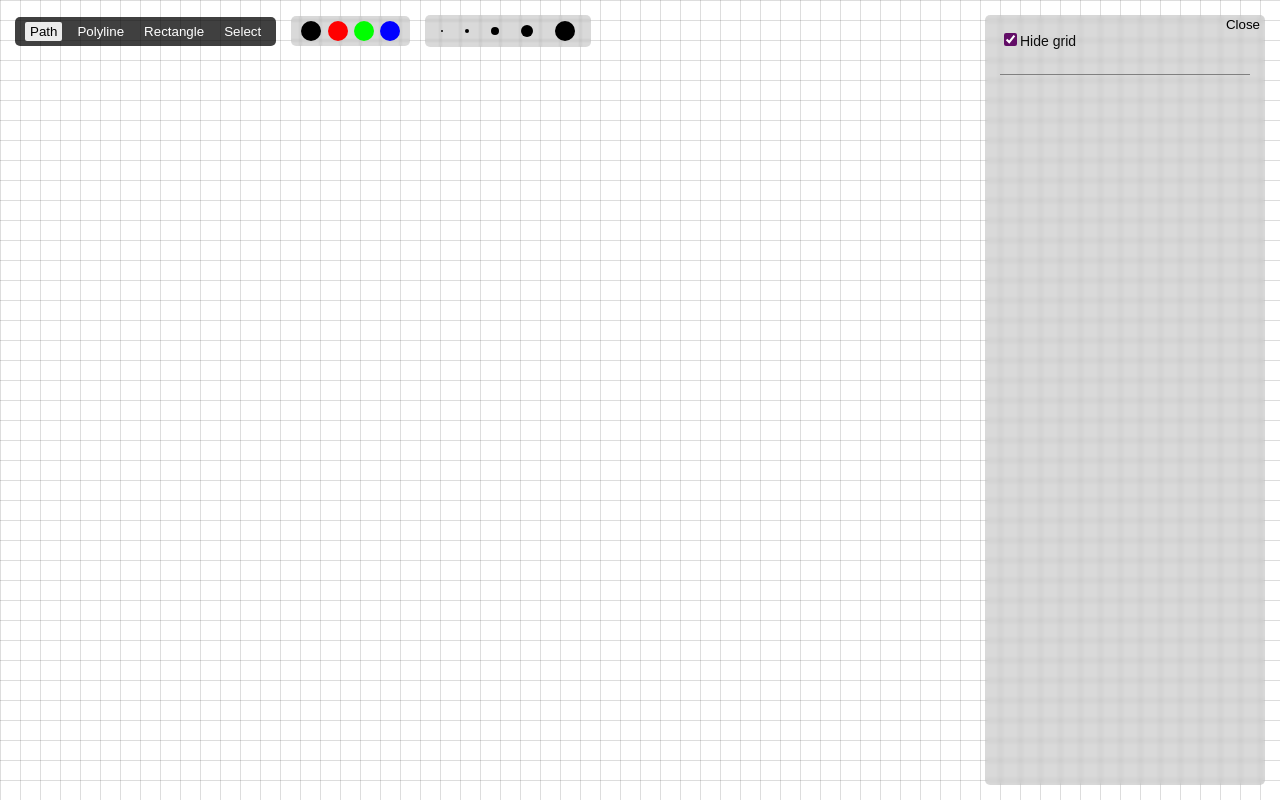
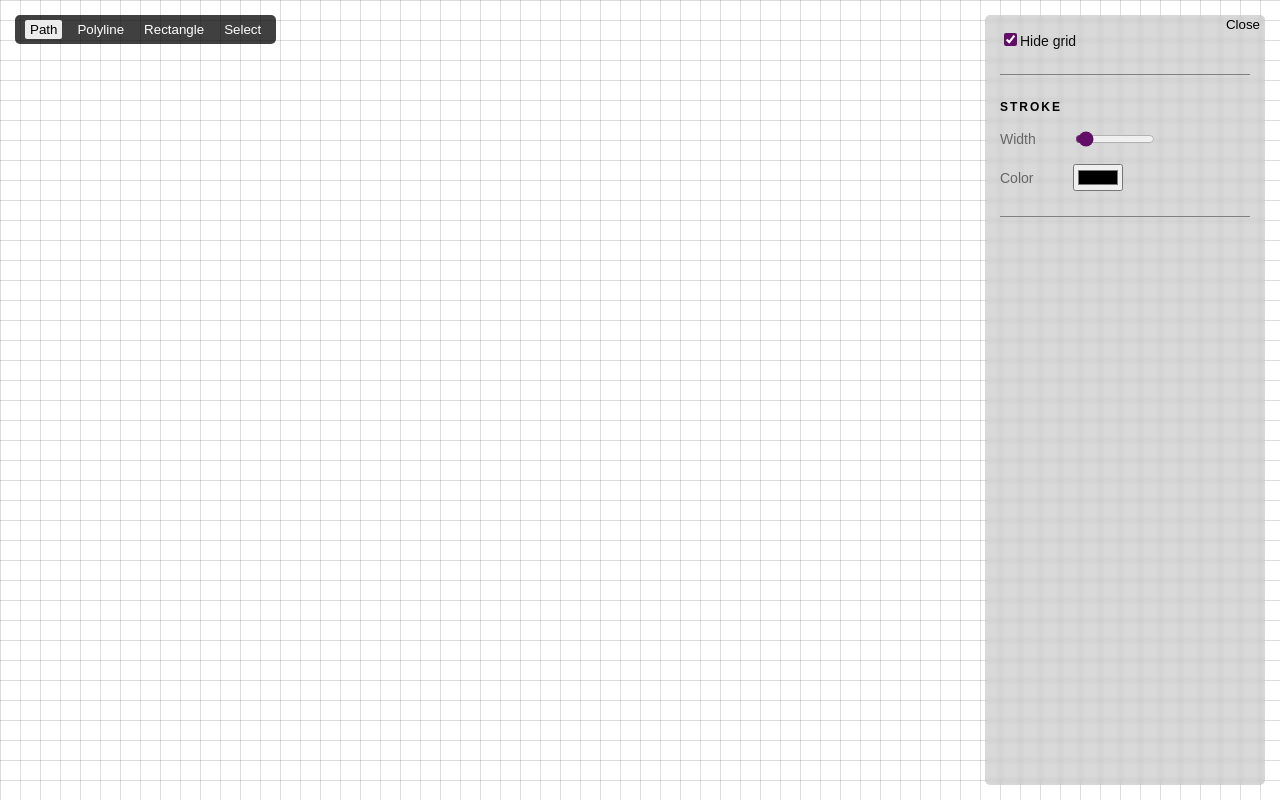
Before and after one commit to pablosca/minlines, a React (Create React App) app: page / in a window 1280 px wide. Built offline with nearby package versions, Linux system fonts and the light colour scheme.

Commit message:
Add default stroke color/width in sidebar

```diff
--- a/src/App.js
+++ b/src/App.js
@@ -17,8 +17,8 @@ export default function App() {
               <Pad />
               <nav className="navbar">
                 <ToolBar />
-                <ColorPicker />
-                <StrokeWidthPicker />
+                {/* <ColorPicker />
+                <StrokeWidthPicker /> */}
               </nav>
             </div>
         </SelectionProvider>
--- a/src/BasicAttributes.js
+++ b/src/BasicAttributes.js
@@ -1,18 +1,34 @@
-import { useState } from "react";
 import useBoard from "./BoardContext";
+import useTools from "./ToolsContext";
 
 export default function BasicAttributes({ vectors: vectorsIds }) {
+  const { tool, strokeColor, strokeWidth, setStrokeColor, setStrokeWidth } = useTools();
   const { vectors: allVectors, updateVectorsById } = useBoard();
-
+  // const notSelectTool = tool && tool !== 'select';
+  const isNascentVector = !vectorsIds.length;
   const vectors = vectorsIds.map(id => allVectors[id]);
   const multiple = vectors.length > 1;
+  const renderedStrokeWidth = isNascentVector ? strokeWidth : (multiple ? 3 : vectors[0].strokeWidth);
+  const renderedStrokeColor = isNascentVector ? strokeColor :  (multiple ? '#000000' : vectors[0].strokeColor);
 
   const onStrokeWidthChange = (e) => {
-    updateVectorsById(vectorsIds, { strokeWidth: parseInt(e.currentTarget.value) });
+    const newValue = parseInt(e.currentTarget.value);
+    if (isNascentVector) {
+      setStrokeWidth(newValue);
+      return;
+    }
+
+    updateVectorsById(vectorsIds, { strokeWidth: newValue });
   };
 
   const onStrokeColorChange = (e) => {
-    updateVectorsById(vectorsIds, { strokeColor: e.currentTarget.value });
+    const newValue = e.currentTarget.value;
+    if (isNascentVector) {
+      setStrokeColor(newValue);
+      return;
+    }
+
+    updateVectorsById(vectorsIds, { strokeColor: newValue });
   };
 
   const onStrokeOpacityChange = (e) => {
@@ -40,7 +56,7 @@ export default function BasicAttributes({ vectors: vectorsIds }) {
             min="1"
             max="20"
             className="range"
-            defaultValue={multiple ? 3 : vectors[0].strokeWidth}
+            defaultValue={renderedStrokeWidth}
             onChange={onStrokeWidthChange}
           />
           <small>{multiple && '(multiple)'}</small>
@@ -52,14 +68,14 @@ export default function BasicAttributes({ vectors: vectorsIds }) {
             type="color"
             id="strokeColor"
             name="strokeColor"
-            defaultValue={multiple ? '#000' : vectors[0].strokeColor}
+            defaultValue={renderedStrokeColor}
             onChange={onStrokeColorChange}
           />
 
           <small>{multiple && '(multiple)'}</small>
         </div>
 
-        <div className="attribute">
+        {!!vectors.length && <div className="attribute">
           <label htmlFor="strokeOpacity">Opacity</label>
           <input
             type="range"
@@ -73,10 +89,10 @@ export default function BasicAttributes({ vectors: vectorsIds }) {
             onChange={onStrokeOpacityChange}
           />
           <small>{multiple && '(multiple)'}</small>
-        </div>
+        </div>}
       </section>
 
-      <section className="attribute-section">
+      {!!vectors.length && <section className="attribute-section">
         <h4 className="attribute-section-title">Fill</h4>
 
         <div className="attribute">
@@ -107,7 +123,7 @@ export default function BasicAttributes({ vectors: vectorsIds }) {
           />
           <small>{multiple && '(multiple)'}</small>
         </div>
-      </section>
+      </section>}
     </>
   );
 }
--- a/src/Sidebar.js
+++ b/src/Sidebar.js
@@ -31,7 +31,7 @@ export default function Sidebar() {
               {withGrid ? 'Hide' : 'Show'} grid
             </label>
           </section>
-          {!isSelectingArea && !!selectedVectors.length && <BasicAttributes vectors={selectedVectors} />}
+          {!isSelectingArea && <BasicAttributes vectors={selectedVectors} />}
         </aside>
       )}
     </>
```
